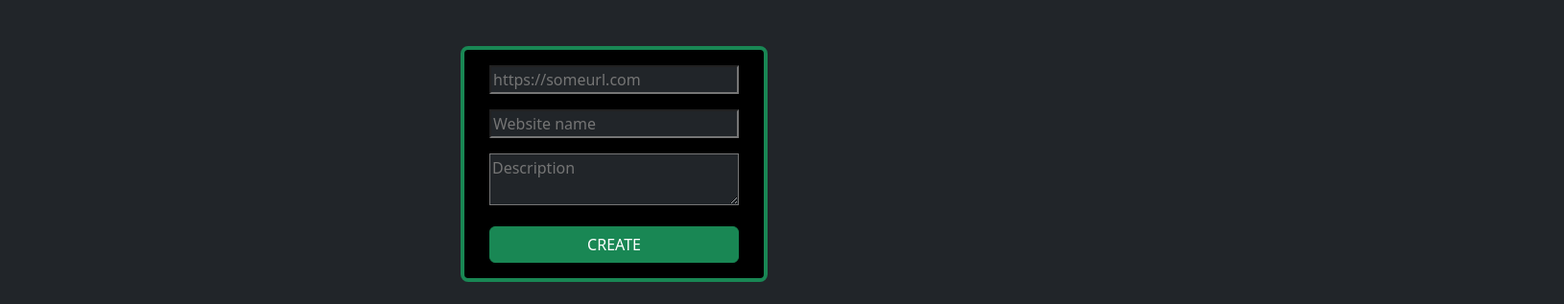
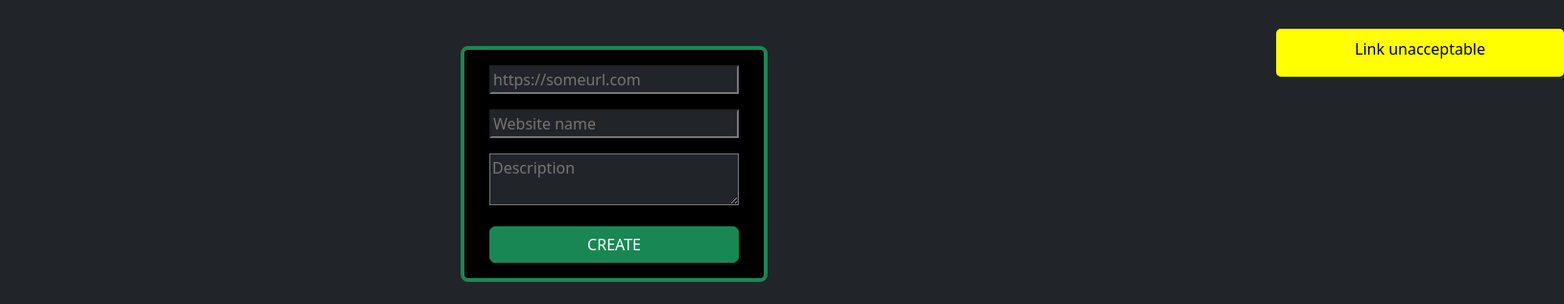
Before and after one commit to sherifshiko/-js-html-css-task, a plain HTML site: page index.html in a window 1280 px wide. Both pictures are taken after typing "Sample", "Sample", "Sample" into the empty fields and a click on the button "CREATE". Shown: the top 317 px of the page at 96% size, 1630 px wide, since content can reach past the window. Drawn offline with Linux system fonts and the light colour scheme.

Commit message:
add toast

```diff
--- a/css/style.css
+++ b/css/style.css
@@ -0,0 +1,32 @@
+.acceptable-Toast{
+    background-color: green;
+    width: 300px;
+    height: 50px;
+    border-radius: 5px;
+    position: absolute;
+    right: -350px;
+    top: 30px;
+
+}
+
+.adjacent-right{
+    transition: all .3s ease-in-out;
+    right: 10px;
+
+}
+
+.Rejected-Toast{
+    background-color: yellow;
+    width: 300px;
+    height: 50px;
+    border-radius: 5px;
+    position: absolute;
+    right: -350px;
+    top: 30px;
+}
+
+.adjacent2-right{
+    transition: all .3s ease-in-out;
+    right: 10px;
+
+}
--- a/index.html
+++ b/index.html
@@ -40,6 +40,15 @@
 </div>
 
 
+<div class="acceptable-Toast text-center align-content-center text-white">
+    <p class="pt-2">New Link added</p>
+</div>
+
+<div class="Rejected-Toast text-center align-content-center text-black">
+    <p class="pt-2">Link unacceptable</p>
+</div>
+
+
 
 
     <script src="./index.js/all.min.js"></script>
--- a/index.js/index.js
+++ b/index.js/index.js
@@ -5,6 +5,8 @@ var webtInput = document.getElementById("content");
 var infoview = document.getElementById("infoview");
 var mainBtnApp = document.getElementById("mainBtnApp");
 var selectedInformation = -1;
+var toast1 = document.querySelector(".acceptable-Toast");
+var toast2 =document.querySelector(".Rejected-Toast")
 
 function btnApp() {
     if (mainBtnApp.innerHTML === "CREATE") {
@@ -83,3 +85,22 @@ function updateInformation() {
     cleanForm();
     mainBtnApp.innerHTML = "CREATE"
 }
+
+
+mainBtnApp.addEventListener('click',function() {
+
+    toast1.classList.add("adjacent-right")
+    setTimeout(function(){
+        toast1.classList.remove('adjacent-right')
+
+    },1500);
+})
+
+mainBtnApp.addEventListener('click',function() {
+
+    toast2.classList.add("adjacent2-right")
+    setTimeout(function(){
+        toast2.classList.remove('adjacent2-right')
+
+    },1500);
+})
```
